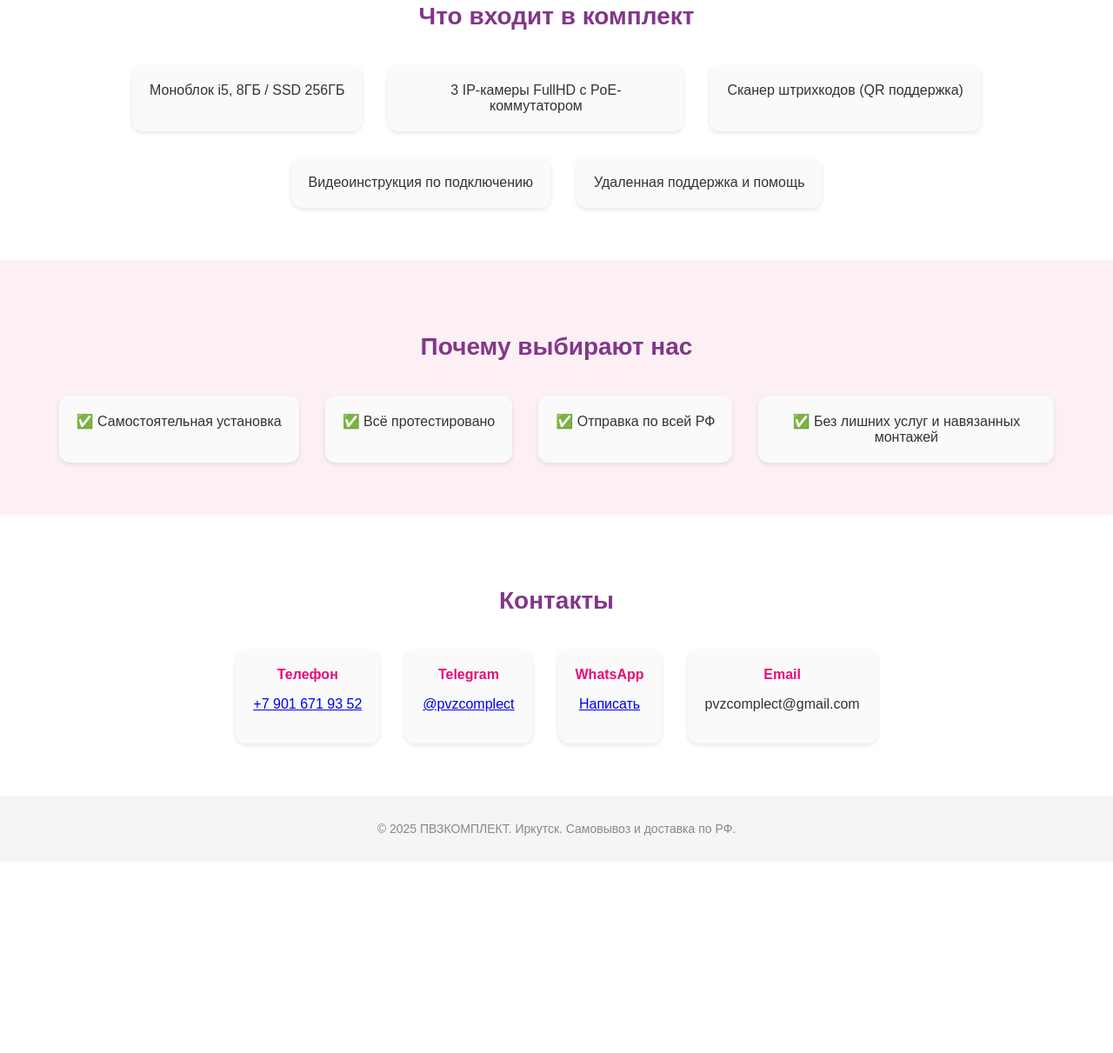
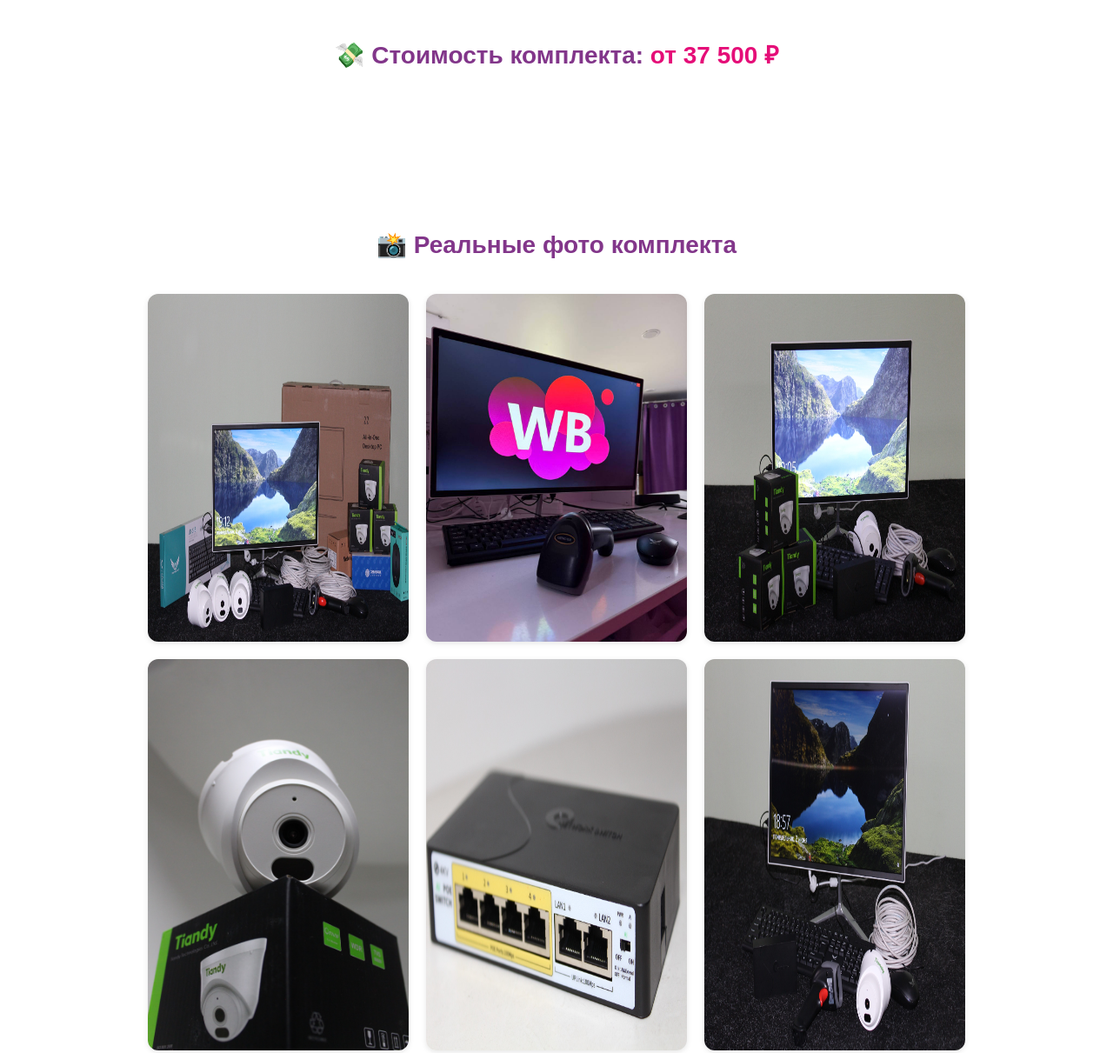
Before and after one commit to PVZCOMPLECT/pvzcomplect.github.io, a plain HTML site: page index.html in a window 1280 px wide. Shown: the part 476-1687 px from the top of the page at 87% size. Before the commit the page ends 1467 px from the top, so only its background shows below. Drawn offline with Linux system fonts and the light colour scheme.

Commit message:
Add files via upload

```diff
--- a/index.html
+++ b/index.html
@@ -4,128 +4,78 @@
 <head>
   <meta charset="UTF-8">
   <meta name="viewport" content="width=device-width, initial-scale=1.0">
-  <meta name="description" content="ПВЗКОМПЛЕКТ — Готовые комплекты оборудования для открытия пунктов выдачи Wildberries и Ozon. Доставка по РФ. Техподдержка. Видеоинструкция.">
   <title>ПВЗКОМПЛЕКТ — Комплекты для ПВЗ</title>
   <style>
-    body {
-      font-family: sans-serif;
-      margin: 0;
-      padding: 0;
-      color: #333;
-      background: #fff;
-    }
-    header {
-      background: linear-gradient(90deg, #82368A, #E50E78);
-      color: white;
-      padding: 60px 20px 40px;
-      text-align: center;
-    }
-    h1 {
-      font-size: 36px;
-      margin: 10px 0 20px;
-    }
-    .button {
-      background: white;
-      color: #E50E78;
-      padding: 14px 28px;
-      border: none;
-      border-radius: 6px;
-      font-weight: bold;
-      font-size: 16px;
-      cursor: pointer;
-      transition: all 0.3s ease;
-    }
-    .button:hover {
-      background: #fce4ec;
-    }
-    section {
-      padding: 60px 20px;
-    }
-    .features, .contacts {
-      display: flex;
-      flex-wrap: wrap;
-      gap: 30px;
-      justify-content: center;
-    }
-    .feature, .contact-block {
-      max-width: 300px;
-      text-align: center;
-      background: #fafafa;
-      padding: 20px;
-      border-radius: 12px;
-      box-shadow: 0 2px 5px rgba(0,0,0,0.1);
-    }
-    footer {
-      background: #f5f5f5;
-      text-align: center;
-      padding: 30px 20px;
-      font-size: 14px;
-      color: #888;
-    }
-    .highlight {
-      color: #E50E78;
-      font-weight: bold;
-    }
-    .logo {
-      max-width: 120px;
-      margin-bottom: 20px;
-    }
-    .section-title {
-      text-align: center;
-      font-size: 28px;
-      margin-bottom: 40px;
-      color: #82368A;
-    }
+    body { font-family: sans-serif; margin: 0; padding: 0; background: #fff; color: #333; }
+    header { background: linear-gradient(90deg, #82368A, #E50E78); color: white; padding: 60px 20px; text-align: center; }
+    h1 { font-size: 36px; margin: 10px 0 20px; }
+    .button { background: white; color: #E50E78; padding: 14px 28px; border: none; border-radius: 6px; font-weight: bold; font-size: 16px; cursor: pointer; transition: all 0.3s ease; }
+    .button:hover { background: #fce4ec; }
+    section { padding: 60px 20px; }
+    .section-title { text-align: center; font-size: 28px; margin-bottom: 40px; color: #82368A; }
+    .features, .contacts { display: flex; flex-wrap: wrap; gap: 30px; justify-content: center; }
+    .feature, .contact-block { max-width: 300px; text-align: center; background: #fafafa; padding: 20px; border-radius: 12px; box-shadow: 0 2px 5px rgba(0,0,0,0.1); }
+    .highlight { color: #E50E78; font-weight: bold; }
+    .gallery { display: flex; flex-wrap: wrap; justify-content: center; gap: 20px; }
+    .gallery img { max-width: 300px; border-radius: 12px; box-shadow: 0 2px 6px rgba(0,0,0,0.1); }
+    form { max-width: 400px; margin: 0 auto; display: flex; flex-direction: column; gap: 15px; }
+    input, textarea { padding: 10px; font-size: 16px; border: 1px solid #ccc; border-radius: 8px; }
+    footer { background: #f5f5f5; text-align: center; padding: 30px 20px; font-size: 14px; color: #888; margin-top: 40px; }
   </style>
 </head>
 <body>
   <header>
-    <img src="АВА_белый.jpg" alt="ПВЗКОМПЛЕКТ логотип" class="logo">
+    <img src="АВА_белый.jpg" alt="ПВЗКОМПЛЕКТ логотип" style="max-width: 140px; margin-bottom: 20px;">
     <h1>Готовые комплекты для открытия ПВЗ</h1>
     <p>Wildberries / Ozon / Яндекс Маркет</p>
     <button class="button" onclick="window.location.href='https://t.me/pvzcomplect'">Написать в Telegram</button>
   </header>
 
   <section>
-    <h2 class="section-title">Что входит в комплект</h2>
+    <h2 class="section-title">💸 Стоимость комплекта: <span class="highlight">от 37 500 ₽</span></h2>
+  </section>
+
+  <section>
+    <h2 class="section-title">📸 Реальные фото комплекта</h2>
+    <div class="gallery">
+      <img src="j1.JPG" alt="">
+      <img src="j2.jpg" alt="">
+      <img src="j3.JPG" alt="">
+      <img src="j4.JPG" alt="">
+      <img src="j5.JPG" alt="">
+      <img src="j6.JPG" alt="">
+      <img src="j7.JPG" alt="">
+      <img src="j8.JPG" alt="">
+    </div>
+  </section>
+
+  <section>
+    <h2 class="section-title">🛒 Как заказать</h2>
     <div class="features">
-      <div class="feature">Моноблок i5, 8ГБ / SSD 256ГБ</div>
-      <div class="feature">3 IP-камеры FullHD с PoE-коммутатором</div>
-      <div class="feature">Сканер штрихкодов (QR поддержка)</div>
-      <div class="feature">Видеоинструкция по подключению</div>
-      <div class="feature">Удаленная поддержка и помощь</div>
+      <div class="feature">1. Напишите в Telegram или WhatsApp</div>
+      <div class="feature">2. Уточните город и доставку</div>
+      <div class="feature">3. Мы отправим в течение 1–2 дней</div>
     </div>
   </section>
 
   <section style="background:#fdf0f5">
-    <h2 class="section-title">Почему выбирают нас</h2>
-    <div class="features">
-      <div class="feature">✅ Самостоятельная установка</div>
-      <div class="feature">✅ Всё протестировано</div>
-      <div class="feature">✅ Отправка по всей РФ</div>
-      <div class="feature">✅ Без лишних услуг и навязанных монтажей</div>
-    </div>
+    <h2 class="section-title">📬 Оставить заявку</h2>
+    <form action="https://formsubmit.io/send/pvzcomplect@gmail.com" method="POST">
+      <input type="text" name="Имя" placeholder="Ваше имя" required>
+      <input type="tel" name="Телефон" placeholder="Телефон для связи" required>
+      <textarea name="Комментарий" placeholder="Комментарий (опционально)"></textarea>
+      <input type="hidden" name="_redirect" value="https://t.me/pvzcomplect">
+      <button type="submit" class="button">Оставить заявку</button>
+    </form>
   </section>
 
   <section>
     <h2 class="section-title">Контакты</h2>
     <div class="contacts">
-      <div class="contact-block">
-        <div class="highlight">Телефон</div>
-        <p><a href="tel:+79016719352">+7 901 671 93 52</a></p>
-      </div>
-      <div class="contact-block">
-        <div class="highlight">Telegram</div>
-        <p><a href="https://t.me/pvzcomplect">@pvzcomplect</a></p>
-      </div>
-      <div class="contact-block">
-        <div class="highlight">WhatsApp</div>
-        <p><a href="https://wa.me/79016719352">Написать</a></p>
-      </div>
-      <div class="contact-block">
-        <div class="highlight">Email</div>
-        <p>pvzcomplect@gmail.com</p>
-      </div>
+      <div class="contact-block"><div class="highlight">Телефон</div><p><a href="tel:+79016719352">+7 901 671 93 52</a></p></div>
+      <div class="contact-block"><div class="highlight">Telegram</div><p><a href="https://t.me/pvzcomplect">@pvzcomplect</a></p></div>
+      <div class="contact-block"><div class="highlight">WhatsApp</div><p><a href="https://wa.me/79016719352">Написать</a></p></div>
+      <div class="contact-block"><div class="highlight">Email</div><p>pvzcomplect@gmail.com</p></div>
     </div>
   </section>
 
```
Also changed, not shown: j1.JPG (added), j2.jpg (added), j3.JPG (added), j4.JPG (added), j5.JPG (added), j6.JPG (added), j7.JPG (added), j8.JPG (added).
